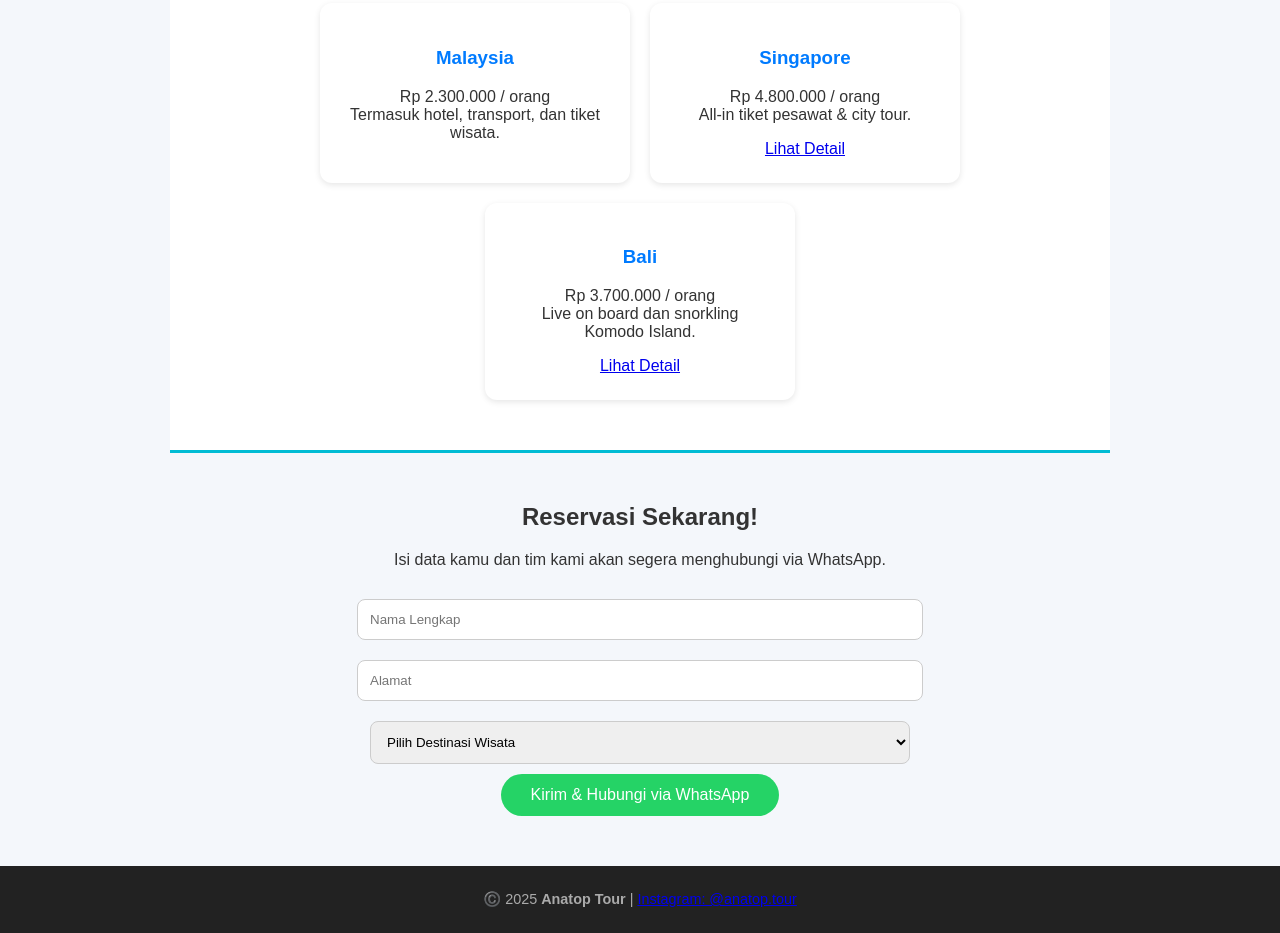
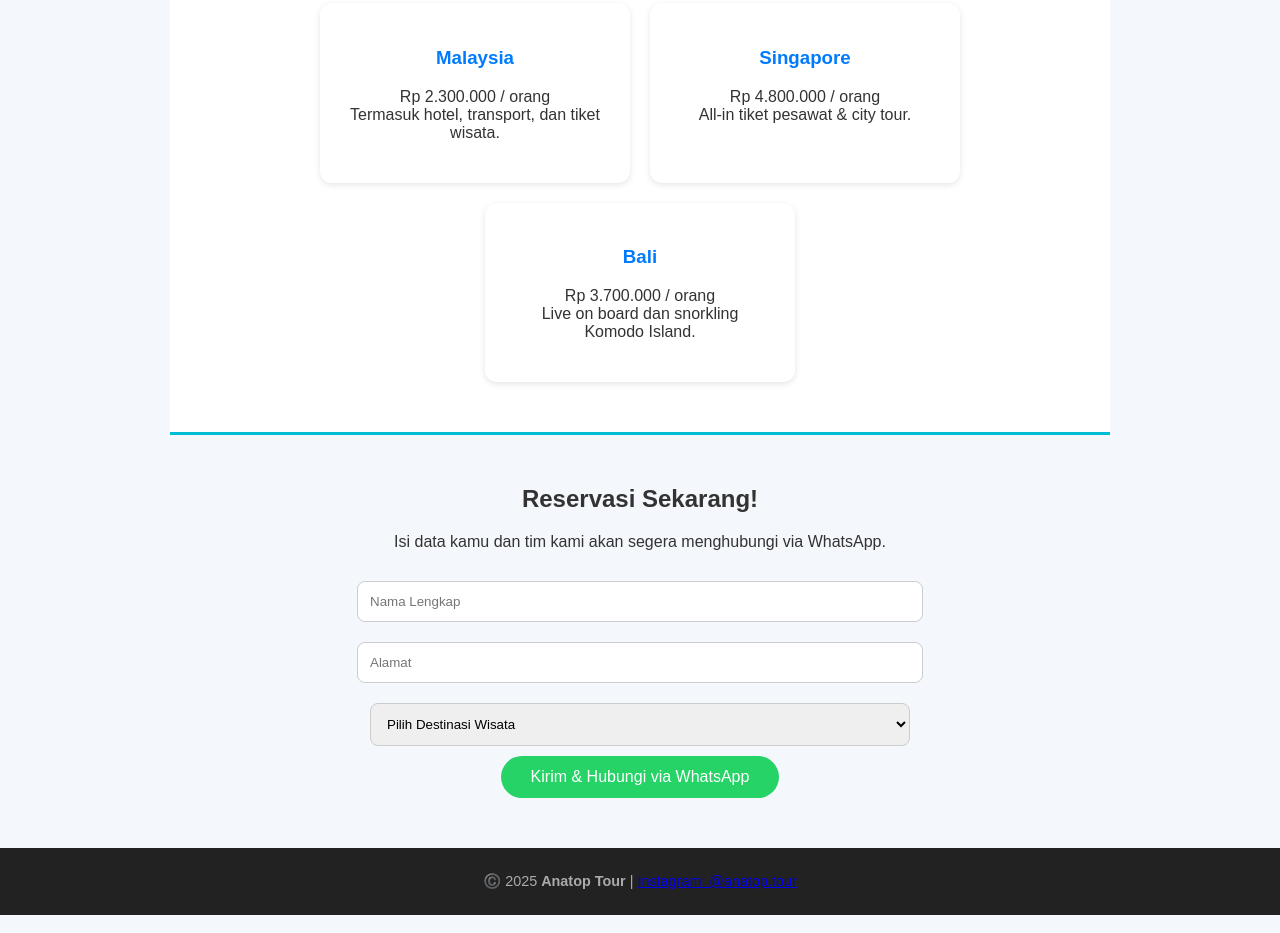
Before and after one commit to yudhie02/anatop-tour, a plain HTML site: page index.html in a window 1280 px wide. Shown: the part 1022-1955 px from the top of the page. Drawn offline with Linux system fonts and the light colour scheme.

Commit message:
hapus detil

```diff
--- a/index.html
+++ b/index.html
@@ -144,12 +144,12 @@
     <div class="feature">
       <h3>Singapore</h3>
       <p>Rp 4.800.000 / orang<br>All-in tiket pesawat & city tour.</p>
-      <a href="#booking" class="detail-btn" data-paket="Singapore">Lihat Detail</a>
+
     </div>
     <div class="feature">
       <h3>Bali</h3>
       <p>Rp 3.700.000 / orang<br>Live on board dan snorkling Komodo Island.</p>
-      <a href="#booking" class="detail-btn" data-paket="Bali">Lihat Detail</a>
+
     </div>
   </div>
 </section>
```
